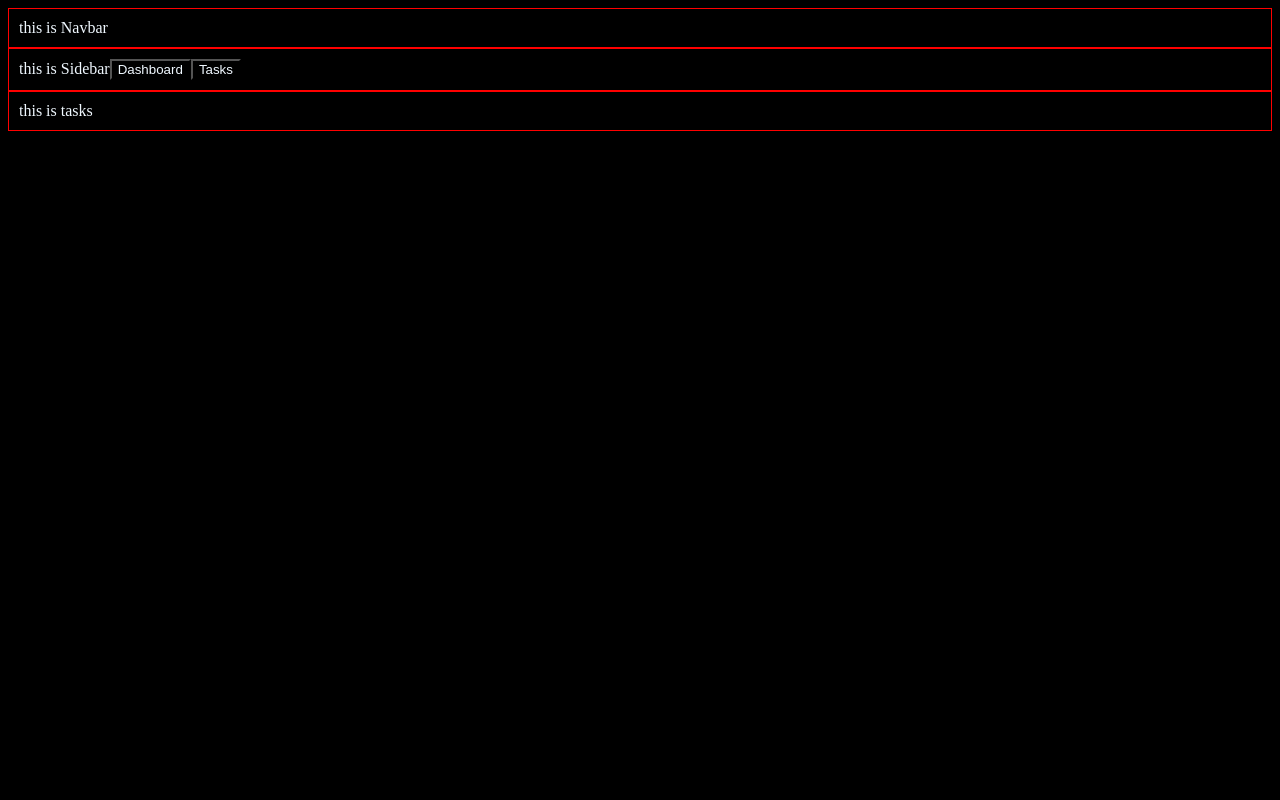
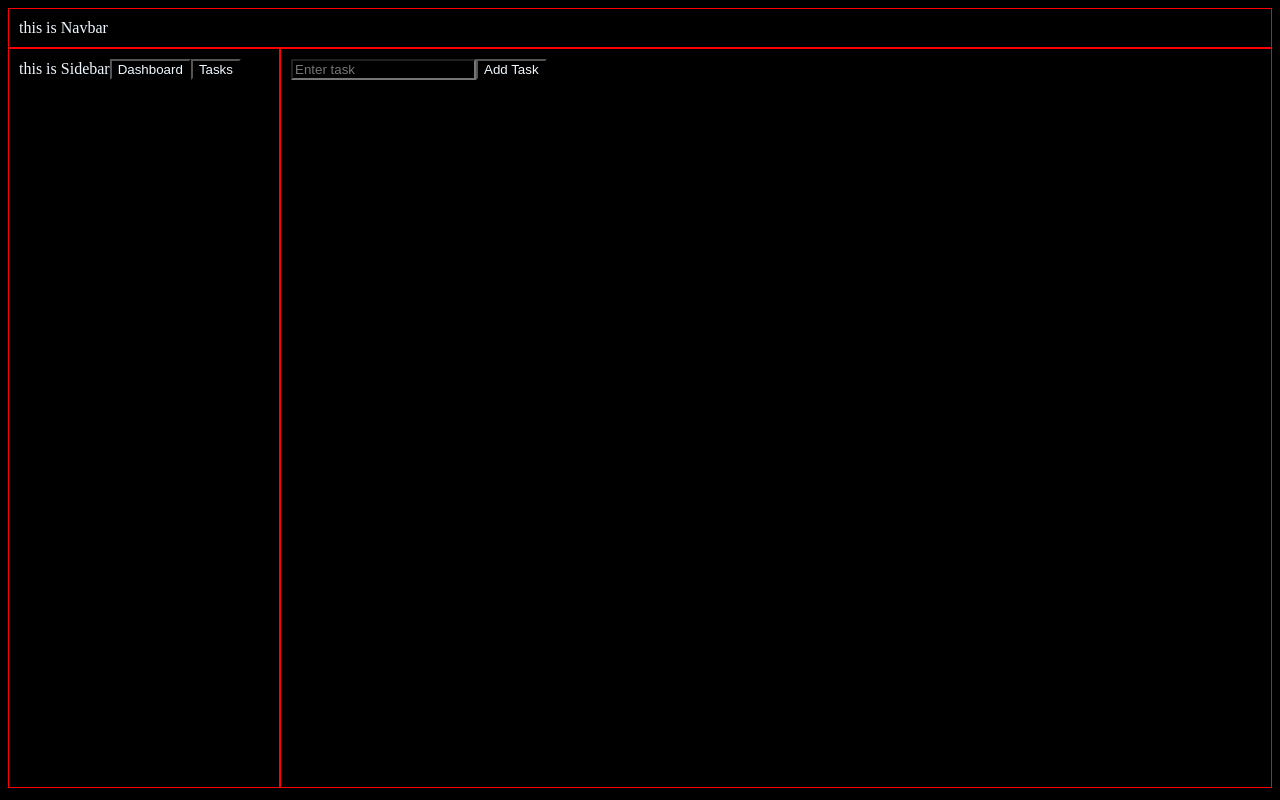
Before and after one commit to vedantsingh314-314/Dev_Tracker, a React (Vite) app: page / in a window 1280 px wide. Built offline with nearby package versions, Linux system fonts and the light colour scheme.

Commit message:
done with task form

```diff
--- a/src/App.css
+++ b/src/App.css
@@ -0,0 +1,12 @@
+.layout {
+  display: flex;
+  height: calc(100vh - 60px); /* adjust based on navbar height */
+}
+
+.layout > *:first-child {
+  width: 250px; /* Sidebar width */
+}
+
+.layout > *:last-child {
+  flex: 1; /* MainContent takes remaining space */
+}
--- a/src/App.jsx
+++ b/src/App.jsx
@@ -4,13 +4,16 @@ import Sidebar from './components/Sidebar'
 import './App.css'
 import { useState } from 'react'
 
+
 function App() {
   const [veiw,setveiw]=useState('tasks');
   return (
     <>
       <Navbar />
-      <Sidebar changeView={setveiw} />
-      <MainContent currentview={veiw} />
+      <div className="layout">
+        <Sidebar changeView={setveiw} />
+        <MainContent currentview={veiw} />
+      </div>
     </>
   )
 }
--- a/src/components/MainContent.jsx
+++ b/src/components/MainContent.jsx
@@ -1,4 +1,5 @@
 import React from 'react'
+import Tasks from './Tasks'
 
 const MainContent = ({currentview}) => {
     if (currentview === "dashboard") {
@@ -10,7 +11,7 @@ const MainContent = ({currentview}) => {
     } else if (currentview === "tasks") {
         return (
             <div style={{ border: '1px solid red', padding: '10px' }}>
-                this is tasks
+                <Tasks />
             </div>
         )
     }
--- /dev/null
+++ b/src/components/Tasks.jsx
@@ -0,0 +1,31 @@
+import React from 'react'
+import { useState } from 'react';
+const Tasks = () => {
+    const [tasks, setTasks] = useState([]); // The history of all tasks
+    const [newTask, setNewTask] = useState(""); // The current text being typed
+    const handleSubmit=(e)=>{
+        e.preventDefault();
+        let newtask={
+            id : Date.now() ,
+            text : newTask  ,
+            status : false ,
+        }
+        setTasks([...tasks , newtask]);
+        setNewTask("");
+    }
+    return (
+        <div>
+            <form onSubmit={handleSubmit}>
+                <input
+                    type="text"
+                    value={newTask}
+                    onChange={(e) => setNewTask(e.target.value)}
+                    placeholder="Enter task"
+                />
+                <button type="submit">Add Task</button>
+            </form>
+        </div>
+    )
+}
+
+export default Tasks
```
